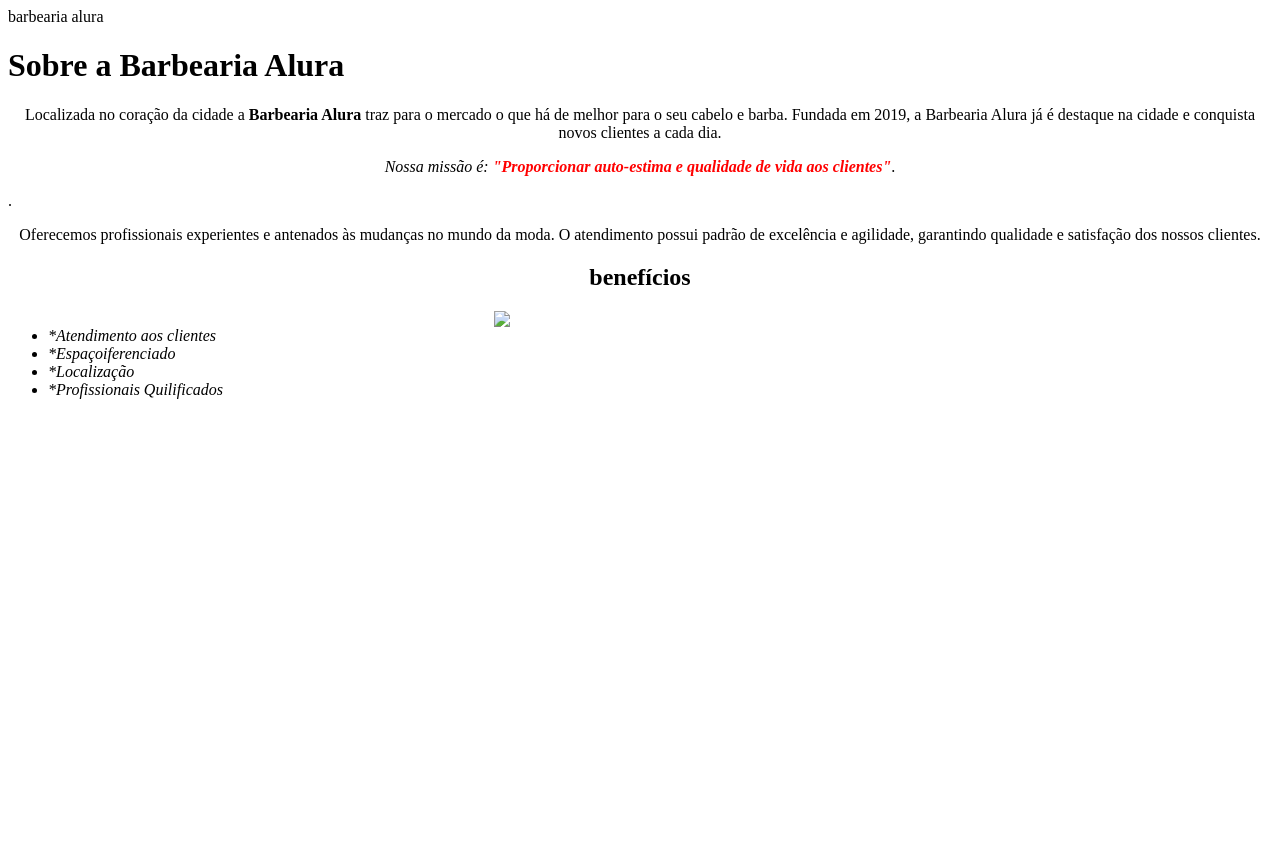
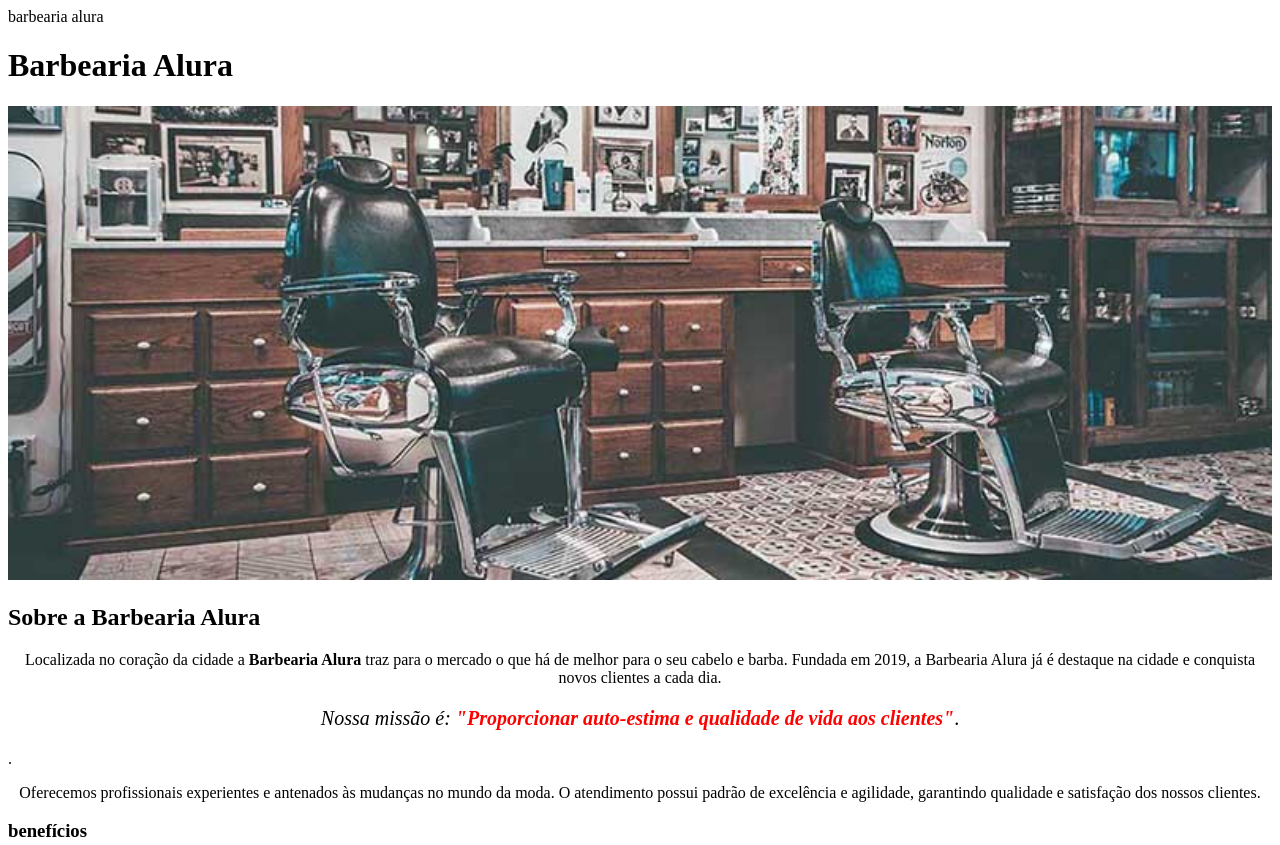
Before and after one commit to batatinhaaaa/trabalho2tri, a plain HTML site: page index.html in a window 1280 px wide. Shown: the top 845 px of the page. Before the commit the page ends 800 px from the top, so only its background shows below. Drawn offline with Linux system fonts and the light colour scheme.

Commit message:
Add files via upload

```diff
--- a/index.html
+++ b/index.html
@@ -7,21 +7,24 @@
 </head>
 
 <body>
-     <img id-"banner" src-"banner.jpg">
+    <header>
+        <h1 class="titulo principal">Barbearia Alura</h1>
+    </header>
+     <img id="banner" src="banner.jpg">
      <div class="principal">
-          <h1>Sobre a Barbearia Alura</h1>
+        <h2 class="titulo centralizado">Sobre a Barbearia Alura</h2>
 
         <p>Localizada no coração da cidade a <strong>Barbearia Alura</strong> traz para o mercado o que há de melhor para o seu cabelo e barba.
         Fundada em 2019, a Barbearia Alura já é destaque na cidade e conquista novos clientes a cada dia.
 
-        <p id-"missao"><em>Nossa missão é: <strong>"Proporcionar auto-estima e qualidade de vida aos clientes"</strong></em>.</p>.
+        <p id="missao"><em>Nossa missão é: <strong>"Proporcionar auto-estima e qualidade de vida aos clientes"</strong></em>.</p>.
 
         <p style="text-align: center;">Oferecemos profissionais experientes e antenados às mudanças no mundo da moda. O atendimento possui padrão de excelência e agilidade,
         garantindo qualidade e satisfação dos nossos clientes.</p>
     </driv>
 
         <div class="benefícios">
-      <h2>benefícios</h2>
+            <h3>benefícios</h3>
 
             <ul>
               <li class="itens">*Atendimento aos clientes</li>
@@ -30,7 +33,7 @@
               <li class="itens">*Profissionais Quilificados</li>
            </ul>
 
-          <img src="brnrficios.jpg" class-"imagembeneficio">
+           <img src="beneficios.jpg" class="imagembeneficio">
          </div>
     </body>
  </html>
--- a/style.css
+++ b/style.css
@@ -1,5 +1,5 @@
 body {
-    backgraound: #ccccc
+
 }
 
 #banner {
@@ -7,14 +7,19 @@ body {
 }
 
 .principal{
-    backgraound: #ccccc
+    backgraound: #cccccC
+    padding: 30px;
 }
 
-h1{
-    style="text-align: center"
+.titulo-principal{
+    padding-left: 20px;
 }
 
-p{
+.titulo-centralizado {
+    text-align: center
+}
+
+p {
    text-align: center;
 }
 
@@ -27,7 +32,7 @@ em strong {
 }
 
  .itens{
-    font-style: italic;
+    font-style: italic
  }
 
  .beneficios{
@@ -35,9 +40,6 @@ em strong {
         padding: 20px;
  }
 
- h2 {
-    text-align: center;
- }
  ul {
     display: inline-block;
     vertical-align: top;
```
Also changed, not shown: beneficios.jpg (added). Lines whose indentation alone changed are shown as unchanged.
